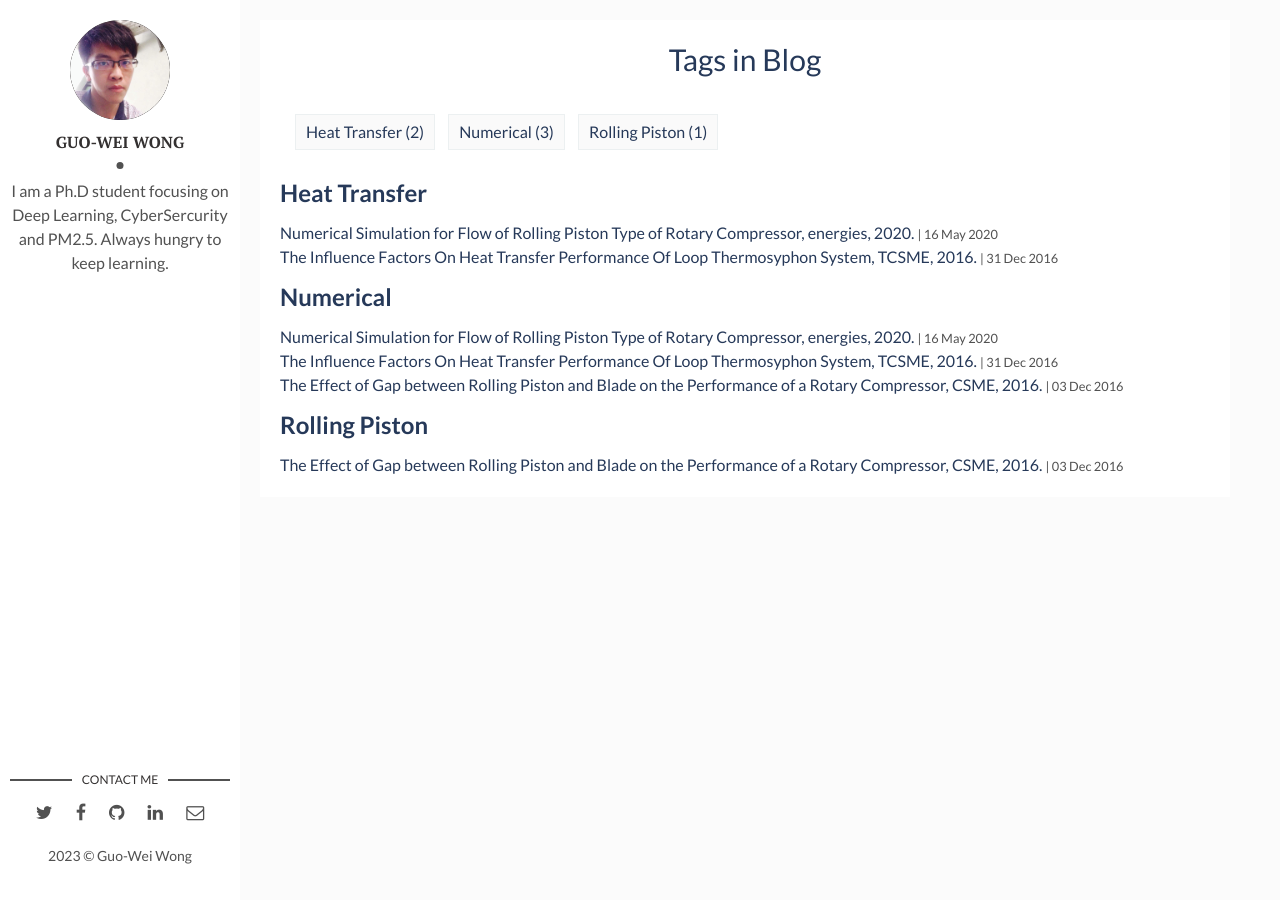
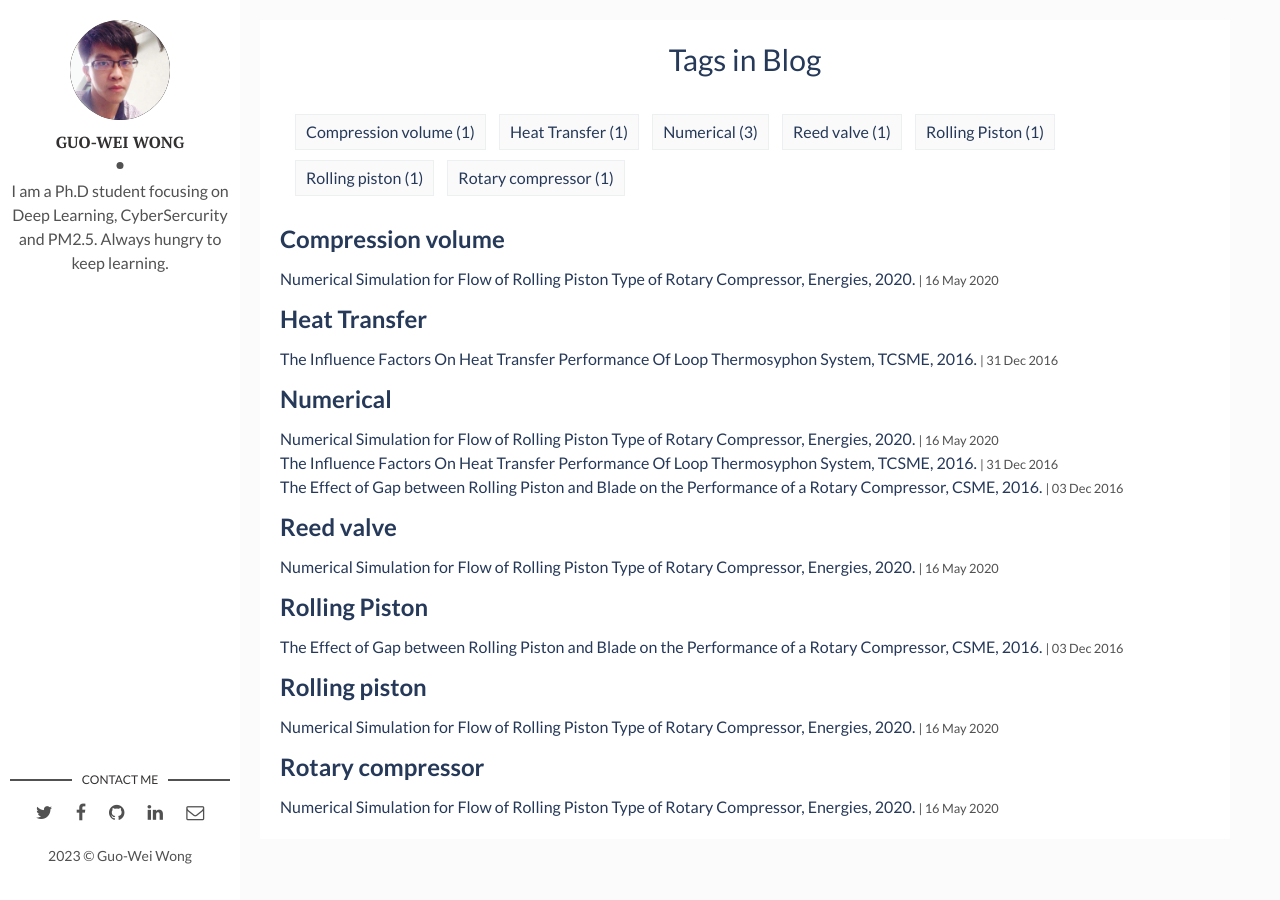
Before and after one commit to Irish-kw/Irish-kw.github.io, a Jekyll site: the page built from tags.html, in a window 1280 px wide. Built offline with Jekyll 4.4.1, drawn with Linux system fonts in a browser that asks for light colours.

Commit message:
Update 2020-05-16-Energies2020.markdown

```diff
--- a/_posts/2020-05-16-Energies2020.markdown
+++ b/_posts/2020-05-16-Energies2020.markdown
@@ -1,11 +1,11 @@
 ---
 layout: post
-title: Numerical Simulation for Flow of Rolling Piston Type of Rotary Compressor, energies, 2020.
+title: Numerical Simulation for Flow of Rolling Piston Type of Rotary Compressor, Energies, 2020.
 date: 2020-05-16 08:00:00 +0800
 description: You’ll find this post in your `_posts` directory. Go ahead and edit it and re-build the site to see your changes. # Add post description (optional)
 img: energies2020.png # Add image post (optional)
 fig-caption: # Add figcaption (optional)
-tags: [Heat Transfer, Numerical]
+tags: [Rotary compressor, Rolling piston, Numerical, Compression volume, Reed valve]
 ---
 In this numerical study, the temperature, pressure and flow structure inside the rotary compressor are obtained to analyze the work consumption and efficiency. The geometry of the compressor such as volume, inlet angle, and mass of reed valve are varied to look for optimal performance and design margin as the suggestions for manufacturing. The work done on refrigerant increases proportionally with the volume of the compressor. However, there is an optimal volume for efficiency. The design margin for inlet angle is determined. The best efficiency exists in a specific inlet angle. Larger mass of reed valve leads to the increase of input power due to the additional resistance from greater inertia, which causes a decrease of efficiency. The flow visualization by simulation diagnoses the potential factors, which may cause noise problem.
 
```
